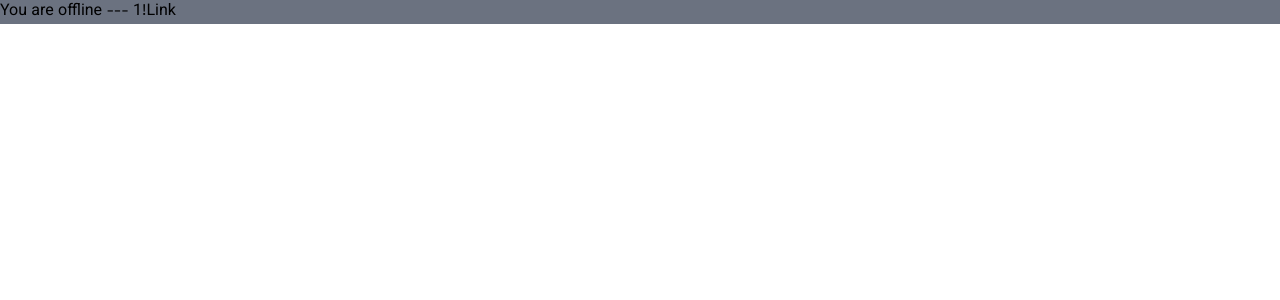
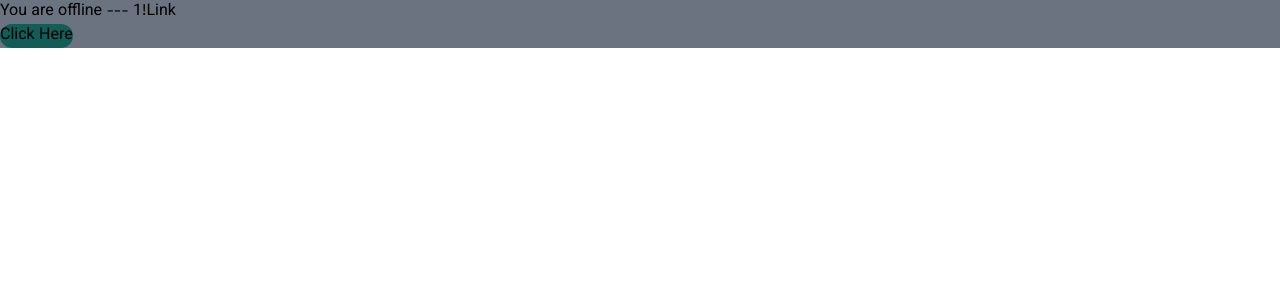
Before and after one commit to aliasadolahi74/pwa-example, a Next.js app: page /offline in a window 1280 px wide. Shown: the top 300 px of the page. Built offline with nearby package versions, Linux system fonts and the light colour scheme.

Commit message:
Changed color

```diff
--- a/app/globals.css
+++ b/app/globals.css
@@ -16,7 +16,7 @@
 
 body {
   color: black;
-  background: var(--background);
+  background: white;
   font-family: Arial, Helvetica, sans-serif;
 }
 
--- a/app/offline/page.tsx
+++ b/app/offline/page.tsx
@@ -9,7 +9,7 @@ const OfflinePage = () => {
                 <Link href="/offline2">Link</Link>
             </h1>
 
-            <button className="flex flex-col items-center bg-teal-800 rounded-full"></button>
+            <button className="flex flex-col items-center bg-teal-800 rounded-full">Click Here</button>
         </div>
 
     );
```
